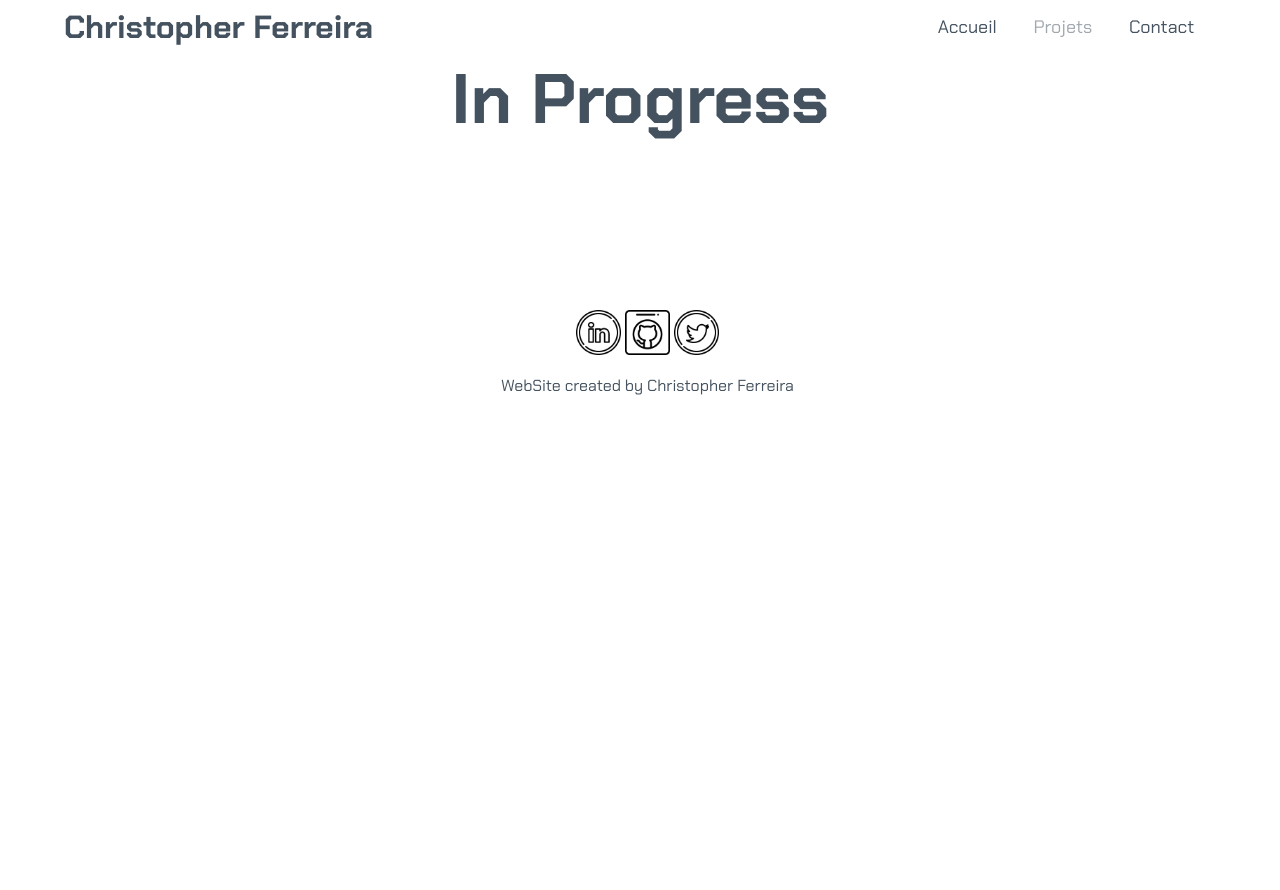
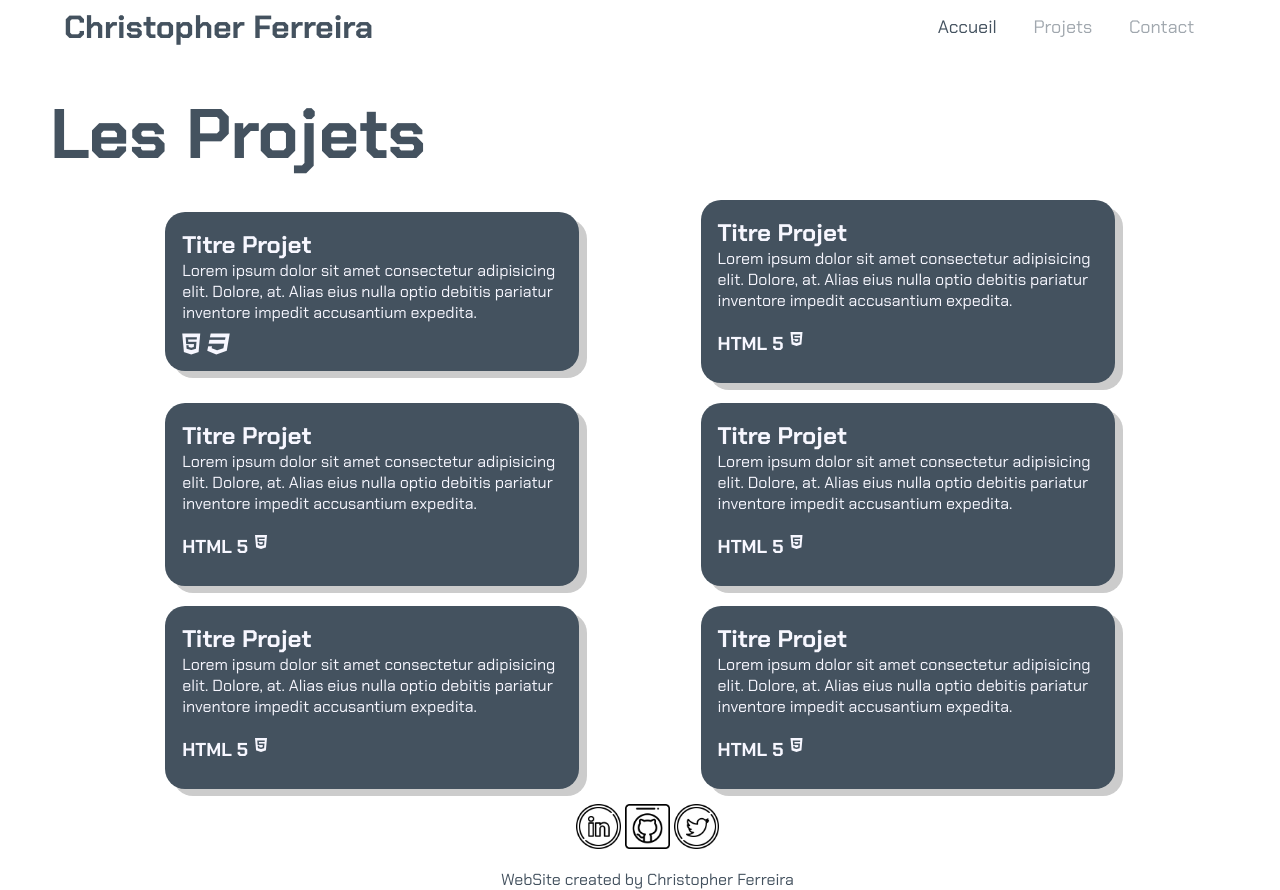
Before and after one commit to Chris99Dev/Web-Chris, a plain HTML site: page project.html in a window 1280 px wide. Before the commit the page ends 800 px from the top, so only its background shows below. Drawn offline with Linux system fonts and the light colour scheme.

Commit message:
Correctif and Project Page
- Correction for pres card on Index Page

-Project Page-
- Creating card list
- Creating card with content et tech used for project

```diff
--- a/project.html
+++ b/project.html
@@ -28,13 +28,79 @@
         <nav class="nav-bar">
             <a href="index.html" class="nav-link">Accueil</a>
             <a href="#" class="nav-link isDisabled">Projets</a>
-            <a href="contact.html" class="nav-link">Contact</a>
+            <a href="#" class="nav-link isDisabled">Contact</a>
         </nav>
     </header>
 
     <main>
+        <h1 class="project-list-title">Les Projets</h1>
         <div class="project-list">
-            <h1>In Progress</h1>
+            <div class="card-project">
+                <h2>Titre Projet</h2>
+                <div class="card-project-content">
+                    <span>Lorem ipsum dolor sit amet consectetur adipisicing elit. Dolore, at. Alias eius nulla optio
+                        debitis pariatur inventore impedit accusantium expedita.</span>
+                    <div class="project-tech">
+                        <i class="fa-brands fa-html5 fa-xl"></i>
+                        <i class="fa-brands fa-css3 fa-xl"></i>
+                    </div>
+                </div>
+            </div>
+            <div class="card-project">
+                <h2>Titre Projet</h2>
+                <div class="card-project-content">
+                    <span>Lorem ipsum dolor sit amet consectetur adipisicing elit. Dolore, at. Alias eius nulla optio
+                        debitis pariatur inventore impedit accusantium expedita.</span>
+                    <div class="project-tech">
+                        <h3>HTML 5</h3>
+                        <i class="fa-brands fa-html5"></i>
+                    </div>
+                </div>
+            </div>
+            <div class="card-project">
+                <h2>Titre Projet</h2>
+                <div class="card-project-content">
+                    <span>Lorem ipsum dolor sit amet consectetur adipisicing elit. Dolore, at. Alias eius nulla optio
+                        debitis pariatur inventore impedit accusantium expedita.</span>
+                    <div class="project-tech">
+                        <h3>HTML 5</h3>
+                        <i class="fa-brands fa-html5"></i>
+                    </div>
+                </div>
+            </div>
+            <div class="card-project">
+                <h2>Titre Projet</h2>
+                <div class="card-project-content">
+                    <span>Lorem ipsum dolor sit amet consectetur adipisicing elit. Dolore, at. Alias eius nulla optio
+                        debitis pariatur inventore impedit accusantium expedita.</span>
+                    <div class="project-tech">
+                        <h3>HTML 5</h3>
+                        <i class="fa-brands fa-html5"></i>
+                    </div>
+                </div>
+            </div>
+            <div class="card-project">
+                <h2>Titre Projet</h2>
+                <div class="card-project-content">
+                    <span>Lorem ipsum dolor sit amet consectetur adipisicing elit. Dolore, at. Alias eius nulla optio
+                        debitis pariatur inventore impedit accusantium expedita.</span>
+                    <div class="project-tech">
+                        <h3>HTML 5</h3>
+                        <i class="fa-brands fa-html5"></i>
+                    </div>
+                </div>
+            </div>
+            <div class="card-project">
+                <h2>Titre Projet</h2>
+                <div class="card-project-content">
+                    <span>Lorem ipsum dolor sit amet consectetur adipisicing elit. Dolore, at. Alias eius nulla optio
+                        debitis pariatur inventore impedit accusantium expedita.</span>
+                    <div class="project-tech">
+                        <h3>HTML 5</h3>
+                        <i class="fa-brands fa-html5"></i>
+                    </div>
+                </div>
+            </div>
         </div>
     </main>
 
--- a/style.css
+++ b/style.css
@@ -301,21 +301,51 @@ footer {
 .project-list {
   display: flex;
   align-items: center;
-  align-content: center;
-  justify-content: center;
+  align-content: space-around;
+  justify-content: space-evenly;
   margin: auto;
-  width: 80%;
+  width: 90%;
   height: 100%;
+  flex-wrap: wrap;
+  flex-direction: row;
+  gap: 20px;
 }
 
-.project-list h1 {
+.project-list-title {
   font-size: 70px;
-  margin-bottom: 150px;
+  margin: 35px 0 20px 50px;
 }
 
-/* Contact PAGE */
+.card-project {
+  background-color: #44525F;
+  width: 33%;
+  color: #F7F7FF;
+  padding: 17px;
+  display: flex;
+  flex-direction: column;
+  border-radius: 20px;
+  box-shadow: 8px 7px rgba(44, 43, 43, 0.241);
+}
+
+.card-project-content {
+  display: flex;
+  flex-direction: column;
+  flex-wrap: wrap;
+  justify-content: center;
+  align-items: flex-start;
+  gap: 20px;
+  align-content: flex-start;
+}
+
+.project-tech {
+  display: flex;
+  flex-direction: row;
+  gap: 7px;
+  padding-bottom: 10px;
+}
 
 
+/* Responsive Media */
 @media screen and (max-width: 991px) {
   header {
     margin: auto;
@@ -342,9 +372,9 @@ footer {
   }
 
   .pres-text {
-    margin-left: 13px;
     box-shadow: 33px 16px 19px #0000006e;
     background-color: #44525F;
+    padding: 10px;
   }
 
   .pres-text h2 {
```
